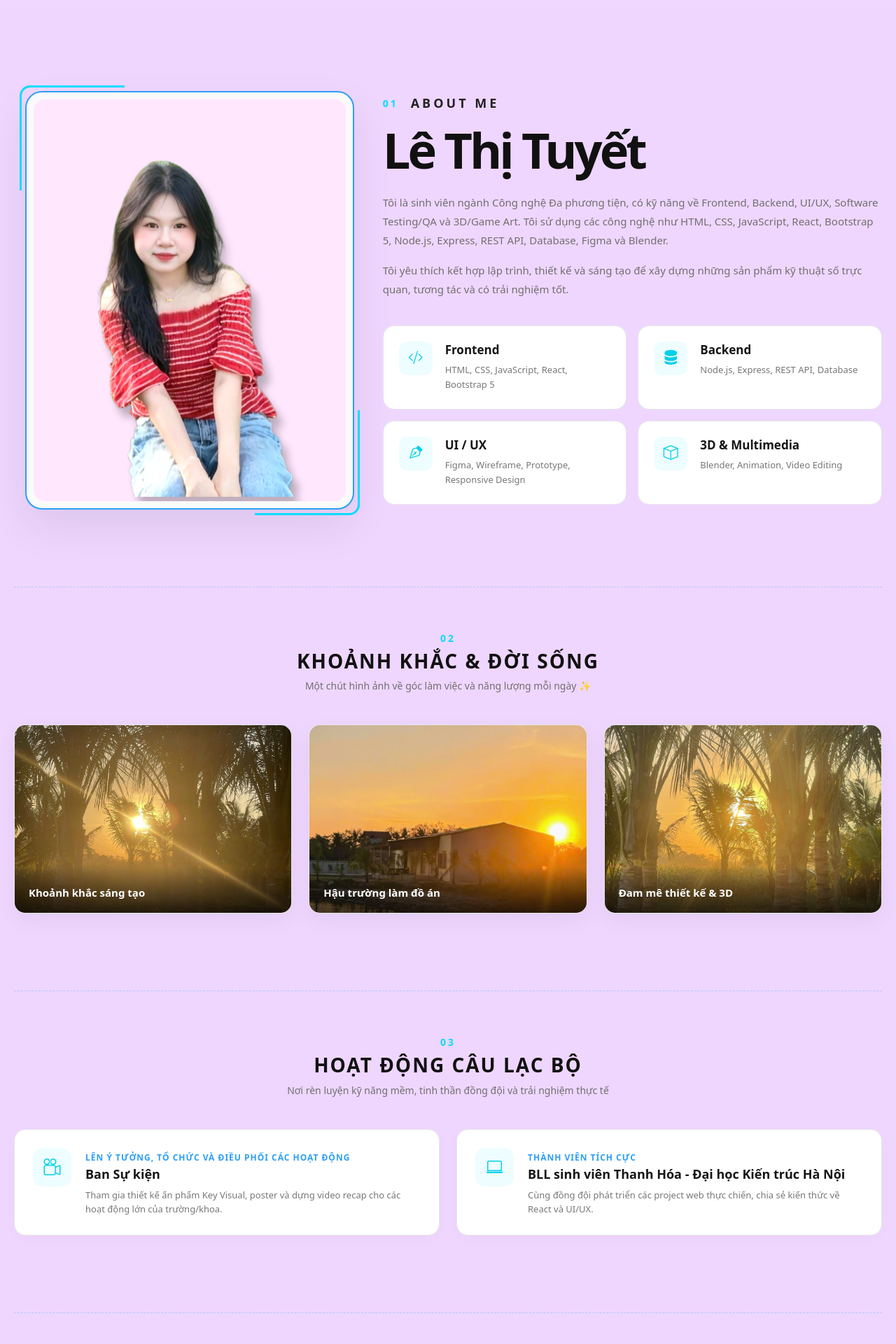
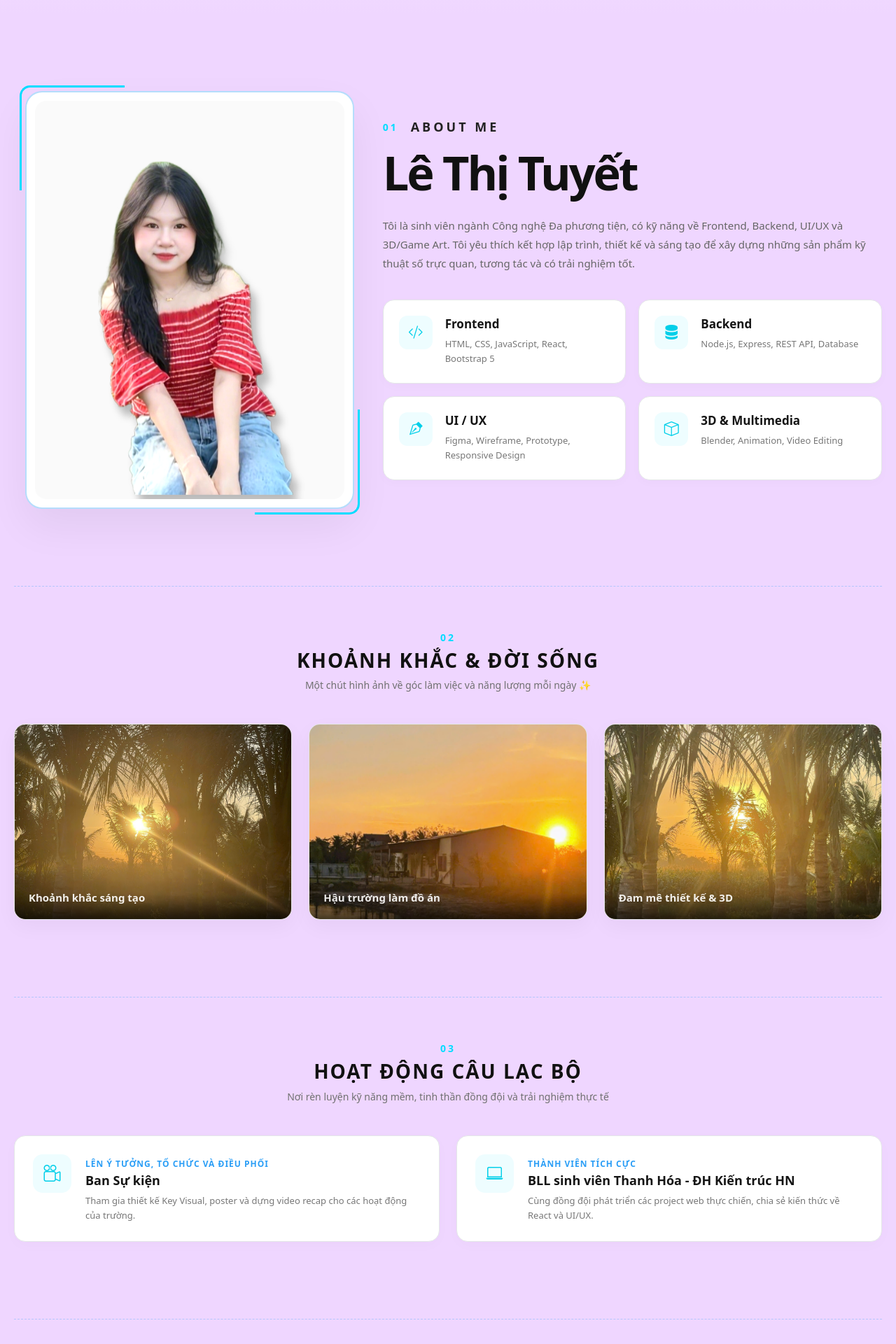
Before and after one commit to Tuyettuyet-snow/portfolio, a React (Vite) app: page / in a window 1280 px wide. Shown: the part 820-2740 px from the top of the page at 70% size. Built offline with nearby package versions, Linux system fonts and the light colour scheme.

Commit message:
Mô tả thay đổi của bạn

```diff
--- a/src/sections/About/About.css
+++ b/src/sections/About/About.css
@@ -6,10 +6,12 @@
   padding: 110px 0;
   background: transparent;
   position: relative;
+  overflow: hidden;
 }
 
 .about-wrapper {
   row-gap: 70px;
+  align-items: center;
 }
 
 /* =========================================
@@ -25,11 +27,17 @@
 .about-image-frame {
   position: relative;
   width: min(100%, 470px);
-  padding: 10px;
-  border: 2px solid #2b9ef6;
+  padding: 12px;
+  border: 2px solid rgba(43, 158, 246, 0.35);
   border-radius: 24px;
-  background: #fafafa;
-  box-shadow: 0 25px 60px rgba(0, 0, 0, 0.08);
+  background: #ffffff;
+  box-shadow: 0 25px 60px rgba(0, 0, 0, 0.06);
+  transition: all 0.4s cubic-bezier(0.16, 1, 0.3, 1);
+}
+
+.about-image-frame:hover {
+  border-color: rgba(2, 221, 255, 0.7);
+  box-shadow: 0 30px 70px rgba(2, 221, 255, 0.12);
 }
 
 .about-image-frame::before {
@@ -63,7 +71,7 @@
   width: 100%;
   overflow: hidden;
   border-radius: 16px;
-  background: #ffe7fe;
+  background: #fafafa;
 }
 
 .about-image {
@@ -71,11 +79,11 @@
   width: 100%;
   height: auto;
   object-fit: cover;
-  transition: transform 0.5s ease;
+  transition: transform 0.6s cubic-bezier(0.16, 1, 0.3, 1);
 }
 
 .about-image-frame:hover .about-image {
-  transform: scale(1.03);
+  transform: scale(1.04);
 }
 
 /* =========================================
@@ -108,10 +116,10 @@
 .about-name {
   margin: 0 0 28px;
   color: #111111;
-  font-size: clamp(48px, 5.5vw, 78px);
+  font-size: clamp(42px, 5.2vw, 72px);
   font-weight: 900;
-  line-height: 0.95;
-  letter-spacing: -4px;
+  line-height: 1;
+  letter-spacing: -3px;
 }
 
 .about-intro {
@@ -121,7 +129,7 @@
 
 .about-intro p {
   margin: 0 0 16px;
-  color: #707070;
+  color: #666666;
   font-size: 15px;
   line-height: 1.8;
 }
@@ -133,7 +141,7 @@
 .about-skills {
   display: grid;
   grid-template-columns: repeat(2, 1fr);
-  gap: 16px;
+  gap: 18px;
 }
 
 .skill-card {
@@ -145,13 +153,14 @@
   border: 1px solid #e4e6e8;
   border-radius: 16px;
   background: #ffffff;
-  transition: transform 0.25s ease, border-color 0.25s ease, box-shadow 0.25s ease;
+  transition: all 0.3s cubic-bezier(0.16, 1, 0.3, 1);
+  box-shadow: 0 4px 15px rgba(0, 0, 0, 0.02);
 }
 
 .skill-card:hover {
-  transform: translateY(-4px);
-  border-color: rgba(2, 221, 255, 0.45);
-  box-shadow: 0 15px 35px rgba(0, 0, 0, 0.06);
+  transform: translateY(-5px);
+  border-color: rgba(2, 221, 255, 0.6);
+  box-shadow: 0 15px 35px rgba(2, 221, 255, 0.08);
 }
 
 .skill-icon {
@@ -215,11 +224,11 @@
   position: relative;
   border-radius: 16px;
   overflow: hidden;
-  height: 270px;
+  height: 280px;
   background: #f0f2f5;
-  box-shadow: 0 10px 30px rgba(0, 0, 0, 0.05);
+  box-shadow: 0 10px 30px rgba(0, 0, 0, 0.04);
   border: 1px solid #e4e6e8;
-  transition: all 0.35s ease;
+  transition: all 0.4s cubic-bezier(0.16, 1, 0.3, 1);
 }
 
 .gallery-card img {
@@ -231,8 +240,8 @@
 
 .gallery-card:hover {
   transform: translateY(-6px);
-  border-color: rgba(2, 221, 255, 0.6);
-  box-shadow: 0 20px 40px rgba(0, 0, 0, 0.08);
+  border-color: rgba(2, 221, 255, 0.7);
+  box-shadow: 0 20px 45px rgba(2, 221, 255, 0.1);
 }
 
 .gallery-card:hover img {
@@ -244,13 +253,13 @@
   bottom: 0;
   left: 0;
   width: 100%;
-  padding: 25px 20px 20px;
-  background: linear-gradient(to top, rgba(0, 0, 0, 0.75), transparent);
+  padding: 30px 20px 20px;
+  background: linear-gradient(to top, rgba(0, 0, 0, 0.8), rgba(0, 0, 0, 0.2), transparent);
   color: #fff;
   font-weight: 600;
   font-size: 15px;
-  transform: translateY(2px);
-  transition: transform 0.3s ease;
+  opacity: 0.9;
+  transition: all 0.3s ease;
 }
 
 /* --- Club Cards --- */
@@ -261,7 +270,7 @@
   background: #ffffff;
   border: 1px solid #e4e6e8;
   border-radius: 16px;
-  transition: all 0.3s ease;
+  transition: all 0.3s cubic-bezier(0.16, 1, 0.3, 1);
   height: 100%;
   box-shadow: 0 5px 20px rgba(0, 0, 0, 0.02);
 }
@@ -269,7 +278,7 @@
 .club-card:hover {
   transform: translateY(-5px);
   border-color: rgba(2, 221, 255, 0.6);
-  box-shadow: 0 18px 40px rgba(0, 0, 0, 0.07);
+  box-shadow: 0 18px 40px rgba(2, 221, 255, 0.08);
 }
 
 .club-icon-wrap {
@@ -304,7 +313,7 @@
 
 .club-card p {
   font-size: 13px;
-  color: #777;
+  color: #777777;
   line-height: 1.6;
   margin: 0;
 }
@@ -315,42 +324,50 @@
   border: 1px solid #e4e6e8;
   border-radius: 20px;
   overflow: hidden;
-  box-shadow: 0 15px 35px rgba(0, 0, 0, 0.05);
-  transition: all 0.3s ease;
+  box-shadow: 0 15px 35px rgba(0, 0, 0, 0.04);
+  transition: all 0.3s cubic-bezier(0.16, 1, 0.3, 1);
 }
 
 .video-display-card:hover {
   transform: translateY(-5px);
   border-color: rgba(2, 221, 255, 0.6);
-  box-shadow: 0 22px 45px rgba(0, 0, 0, 0.08);
+  box-shadow: 0 22px 45px rgba(2, 221, 255, 0.08);
 }
 
 .wide-video-card video {
   display: block;
-  max-height: 560px;
+  max-height: 520px;
   width: 100%;
   object-fit: cover;
-  background: #000;
+  background: #000000;
 }
 
 .video-card-caption {
   display: flex;
   align-items: center;
-  gap: 16px;
+  gap: 18px;
   padding: 22px 26px;
+  background: #ffffff;
 }
 
 .tiktok-logo-badge {
-  width: 46px;
-  height: 46px;
-  background: #111;
-  color: #fff;
+  width: 48px;
+  height: 48px;
+  background: #111111;
+  color: #ffffff;
   border-radius: 50%;
   display: flex;
   align-items: center;
   justify-content: center;
   font-size: 20px;
   flex-shrink: 0;
+  transition: transform 0.3s ease;
+}
+
+.video-display-card:hover .tiktok-logo-badge {
+  transform: scale(1.08);
+  background: #02cfe9;
+  color: #000;
 }
 
 .video-card-caption h4 {
@@ -362,7 +379,7 @@
 
 .video-card-caption p {
   font-size: 13px;
-  color: #777;
+  color: #777777;
   margin: 0;
 }
 
@@ -375,16 +392,13 @@
     padding: 90px 0;
   }
 
-  .about-left {
-    margin-bottom: 10px;
-  }
-
   .about-image-frame {
-    width: min(100%, 360px);
+    width: min(100%, 380px);
+    margin: 0 auto;
   }
 
   .about-name {
-    font-size: 58px;
+    font-size: 54px;
   }
 
   .extra-section-block {
@@ -406,7 +420,7 @@
   }
 
   .about-title {
-    margin-bottom: 18px;
+    margin-bottom: 16px;
   }
 
   .about-title h2 {
@@ -415,7 +429,7 @@
   }
 
   .about-name {
-    font-size: 48px;
+    font-size: 42px;
     letter-spacing: -2px;
   }
 
@@ -465,7 +479,7 @@
   }
 
   .wide-video-card video {
-    max-height: 360px;
+    max-height: 320px;
   }
 }
 
@@ -475,11 +489,11 @@
   }
 
   .about-image-frame {
-    width: 90%;
+    width: 100%;
   }
 
   .about-name {
-    font-size: 40px;
+    font-size: 36px;
   }
 
   .about-title {
--- a/src/sections/About/About.jsx
+++ b/src/sections/About/About.jsx
@@ -1,65 +1,35 @@
 import "./About.css";
 import aboutImage from "../../assets/about.png";
 
-// Import chuẩn các ảnh khoảnh khắc đời sống từ assets
+// Import các ảnh tĩnh từ assets
 import galleryImg1 from "../../assets/6.jpg";
 import galleryImg2 from "../../assets/7.jpg";
 import galleryImg3 from "../../assets/8.jpg";
-
-// Import ảnh poster của video từ assets
 import videoPoster from "../../assets/anh_video.jpg";
 
 function About() {
   const skills = [
-    {
-      icon: "bi-code-slash",
-      title: "Frontend",
-      description: "HTML, CSS, JavaScript, React, Bootstrap 5",
-    },
-    {
-      icon: "bi-server",
-      title: "Backend",
-      description: "Node.js, Express, REST API, Database",
-    },
-    {
-      icon: "bi-vector-pen",
-      title: "UI / UX",
-      description: "Figma, Wireframe, Prototype, Responsive Design",
-    },
-    {
-      icon: "bi-box",
-      title: "3D & Multimedia",
-      description: "Blender, Animation, Video Editing",
-    },
+    { icon: "bi-code-slash", title: "Frontend", description: "HTML, CSS, JavaScript, React, Bootstrap 5" },
+    { icon: "bi-server", title: "Backend", description: "Node.js, Express, REST API, Database" },
+    { icon: "bi-vector-pen", title: "UI / UX", description: "Figma, Wireframe, Prototype, Responsive Design" },
+    { icon: "bi-box", title: "3D & Multimedia", description: "Blender, Animation, Video Editing" },
   ];
 
   const galleryImages = [
-    {
-      id: 1,
-      img: galleryImg1,
-      caption: "Khoảnh khắc sáng tạo"
-    },
-    {
-      id: 2,
-      img: galleryImg2,
-      caption: "Hậu trường làm đồ án"
-    },
-    {
-      id: 3,
-      img: galleryImg3,
-      caption: "Đam mê thiết kế & 3D"
-    },
+    { id: 1, img: galleryImg1, caption: "Khoảnh khắc sáng tạo" },
+    { id: 2, img: galleryImg2, caption: "Hậu trường làm đồ án" },
+    { id: 3, img: galleryImg3, caption: "Đam mê thiết kế & 3D" },
   ];
 
   const clubActivities = [
     {
       title: "Ban Sự kiện",
-      role: "Lên ý tưởng, tổ chức và điều phối các hoạt động",
-      description: "Tham gia thiết kế ấn phẩm Key Visual, poster và dựng video recap cho các hoạt động lớn của trường/khoa.",
+      role: "Lên ý tưởng, tổ chức và điều phối",
+      description: "Tham gia thiết kế Key Visual, poster và dựng video recap cho các hoạt động của trường.",
       icon: "bi-camera-reels",
     },
     {
-      title: "BLL sinh viên Thanh Hóa - Đại học Kiến trúc Hà Nội",
+      title: "BLL sinh viên Thanh Hóa - ĐH Kiến trúc HN",
       role: "Thành viên tích cực",
       description: "Cùng đồng đội phát triển các project web thực chiến, chia sẻ kiến thức về React và UI/UX.",
       icon: "bi-laptop",
@@ -76,11 +46,7 @@ function About() {
             <div className="about-left">
               <div className="about-image-frame">
                 <div className="about-image-wrapper">
-                  <img
-                    src={aboutImage}
-                    alt="Lê Thị Tuyết"
-                    className="about-image"
-                  />
+                  <img src={aboutImage} alt="Lê Thị Tuyết" className="about-image" />
                 </div>
               </div>
             </div>
@@ -98,15 +64,9 @@ function About() {
               <div className="about-intro">
                 <p>
                   Tôi là sinh viên ngành Công nghệ Đa phương tiện, có kỹ năng
-                  về Frontend, Backend, UI/UX, Software Testing/QA và 3D/Game
-                  Art. Tôi sử dụng các công nghệ như HTML, CSS, JavaScript,
-                  React, Bootstrap 5, Node.js, Express, REST API, Database,
-                  Figma và Blender.
-                </p>
-                <p>
-                  Tôi yêu thích kết hợp lập trình, thiết kế và sáng tạo để xây
-                  dựng những sản phẩm kỹ thuật số trực quan, tương tác và có
-                  trải nghiệm tốt.
+                  về Frontend, Backend, UI/UX và 3D/Game Art. Tôi yêu thích kết hợp
+                  lập trình, thiết kế và sáng tạo để xây dựng những sản phẩm kỹ thuật số
+                  trực quan, tương tác và có trải nghiệm tốt.
                 </p>
               </div>
 
@@ -127,7 +87,7 @@ function About() {
           </div>
         </div>
 
-        {/* ================= PHẦN 2: KHO ẢNH CÁ NHÂN & ĐỜI SỐNG ================= */}
+        {/* ================= PHẦN 2: KHOẢNH KHẮC & ĐỜI SỐNG ================= */}
         <div className="extra-section-block">
           <div className="section-sub-header text-center">
             <span className="section-number">02</span>
@@ -175,7 +135,7 @@ function About() {
           </div>
         </div>
 
-        {/* ================= PHẦN 4: GÓC VIDEO SÁNG TẠO (PUBLIC FOLDER) ================= */}
+        {/* ================= PHẦN 4: GÓC VIDEO SÁNG TẠO ================= */}
         <div className="extra-section-block">
           <div className="section-sub-header text-center">
             <span className="section-number">04</span>
@@ -190,6 +150,9 @@ function About() {
                   src="/Video_GTBT.mp4"
                   poster={videoPoster}
                   controls
+                  muted
+                  playsInline
+                  preload="metadata"
                   className="w-100"
                 />
                 <div className="video-card-caption">
```
